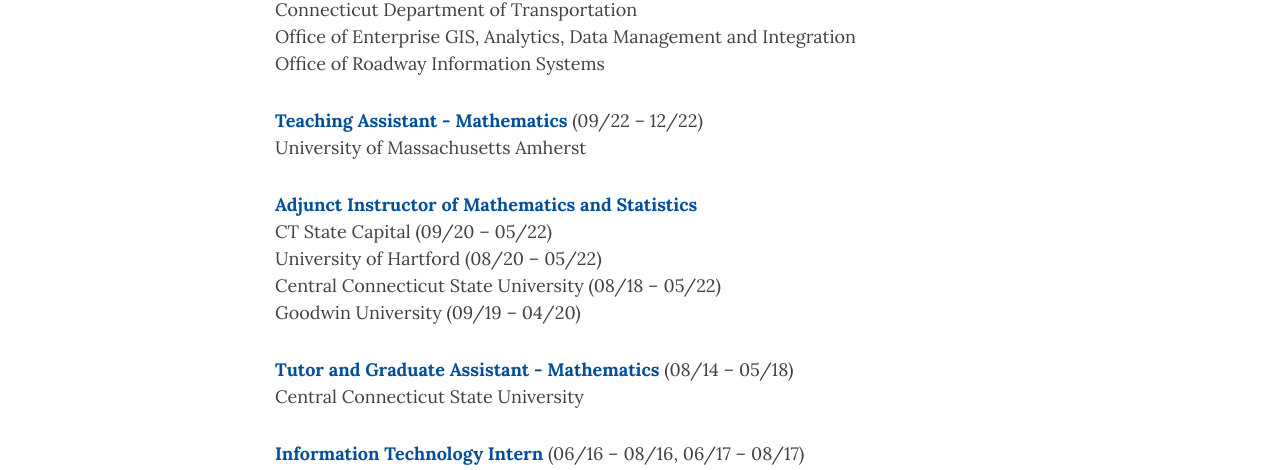
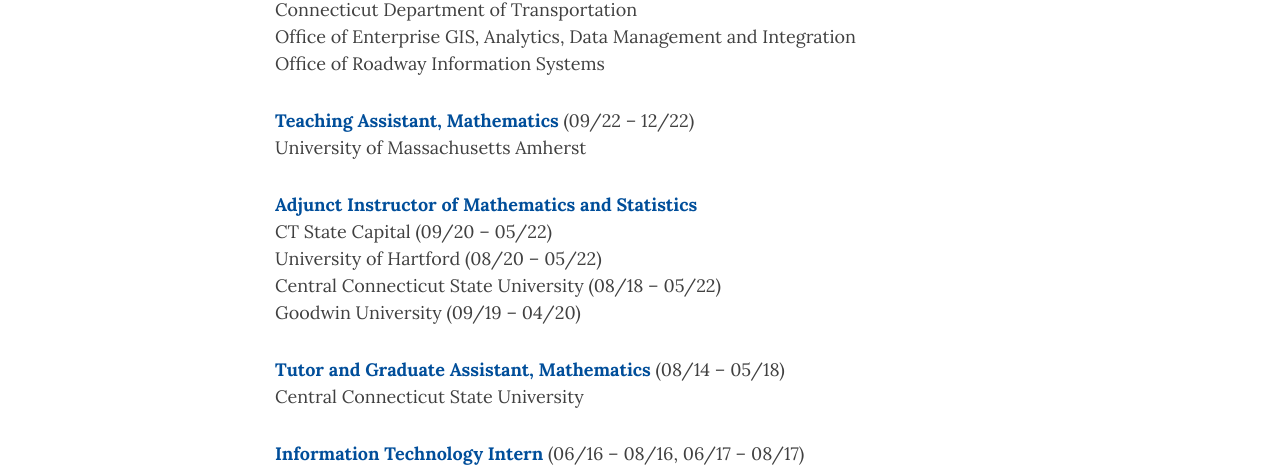
Before and after one commit to carmancater/carmancater.github.io, a Jekyll site: the page built from aboutme.md, in a window 1280 px wide and 900 px high, scrolled down 790 px. Shown: the part 151-621 px from the top of the window. Built offline with Jekyll 4.4.1, drawn with Linux system fonts in a browser that asks for light colours; nearby versions of some CDN libraries; emoji names are drawn with the system emoji font.

Commit message:
Update aboutme.md

```diff
--- a/aboutme.md
+++ b/aboutme.md
@@ -31,7 +31,7 @@
 Office of Enterprise GIS, Analytics, Data Management and Integration
 Office of Roadway Information Systems
 
-<span style="color: #004E9A">**Teaching Assistant - Mathematics**</span> (09/22 – 12/22)
+<span style="color: #004E9A">**Teaching Assistant, Mathematics**</span> (09/22 – 12/22)
 University of Massachusetts Amherst
 
 <span style="color: #004E9A">**Adjunct Instructor of Mathematics and Statistics**</span>
@@ -40,7 +40,7 @@
 Central Connecticut State University (08/18 – 05/22)
 Goodwin University (09/19 – 04/20)
 
-<span style="color: #004E9A">**Tutor and Graduate Assistant - Mathematics**</span> (08/14 – 05/18)
+<span style="color: #004E9A">**Tutor and Graduate Assistant, Mathematics**</span> (08/14 – 05/18)
 Central Connecticut State University
 
 <span style="color: #004E9A">**Information Technology Intern**</span> (06/16 – 08/16, 06/17 – 08/17)
```
